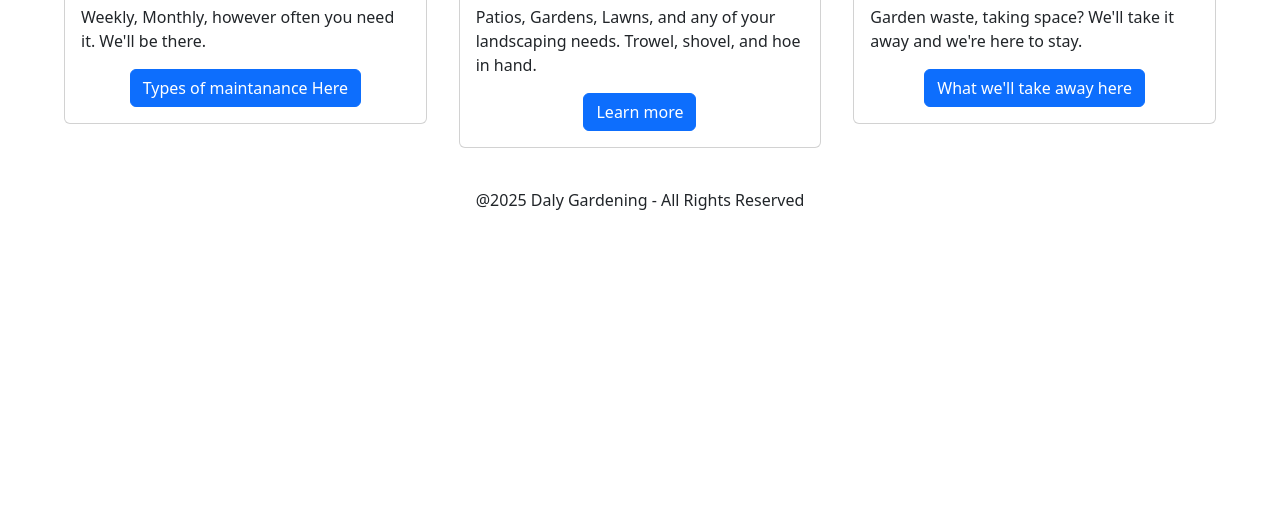
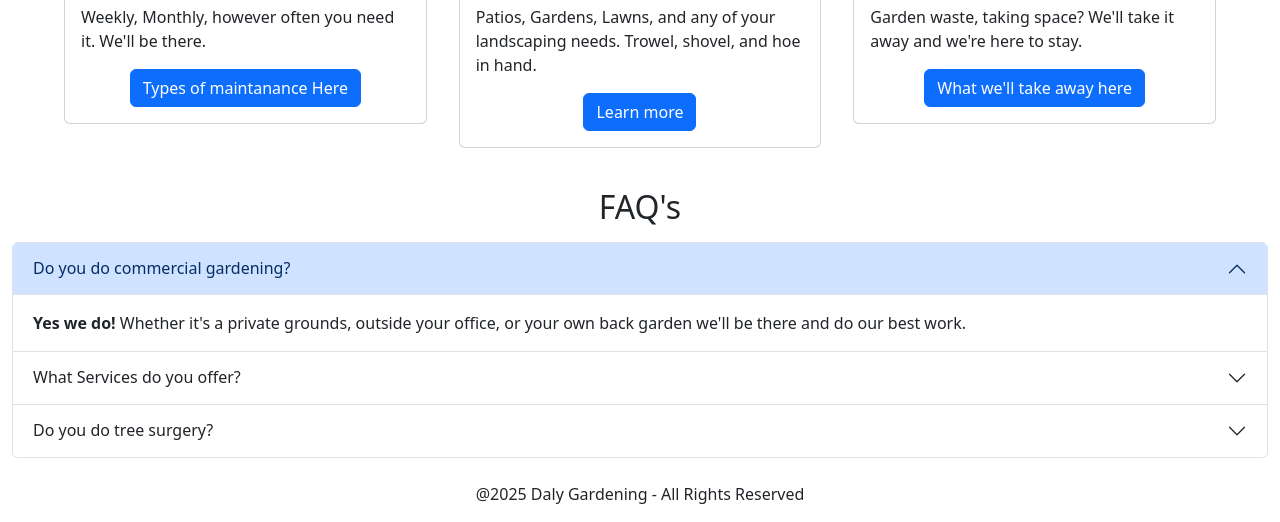
Before and after one commit to Jedidiah-1234/WebDesignUniProject, a plain HTML site: page index.html in a window 1280 px wide. Shown: the part 2086-2608 px from the top of the page. Before the commit the page ends 2314 px from the top, so only its background shows below. Drawn offline with nearby package versions, Linux system fonts and the light colour scheme.

Commit message:
FAQ Accordian Added

```diff
--- a/index.html
+++ b/index.html
@@ -131,7 +131,53 @@
                         </div>
                     </div>
                 </div>
+            </div>
+        </div>
 
+        <div class="container-fluid">
+            <div class="mt-4 mb-2 row text-center justify-content-center align-items-center">
+                <h2>FAQ's</h2>
+            </div>
+            <div class="row">
+                <div class="accordion" id="accordionQnA">
+                    <div class="accordion-item">
+                    <h2 class="accordion-header" id="headingOne">
+                        <button class="accordion-button" type="button" data-bs-toggle="collapse" data-bs-target="#collapseOne" aria-expanded="true" aria-controls="collapseOne">
+                        Do you do commercial gardening?
+                        </button>
+                    </h2>
+                    <div id="collapseOne" class="accordion-collapse collapse show" aria-labelledby="headingOne" data-bs-parent="#accordionQnA">
+                        <div class="accordion-body">
+                        <strong>Yes we do!</strong> Whether it's a private grounds, outside your office, or your own back garden we'll be there and do our best work.
+                        </div>
+                    </div>
+                    </div>
+                    <div class="accordion-item">
+                    <h2 class="accordion-header" id="headingTwo">
+                        <button class="accordion-button collapsed" type="button" data-bs-toggle="collapse" data-bs-target="#collapseTwo" aria-expanded="false" aria-controls="collapseTwo">
+                        What Services do you offer?
+                        </button>
+                    </h2>
+                    <div id="collapseTwo" class="accordion-collapse collapse" aria-labelledby="headingTwo" data-bs-parent="#accordionQnA">
+                        <div class="accordion-body">
+                        <strong>Commercial and Industrial.</strong> We can cut your grass, weed your lawn, trim your hedges and much more. For more information check out our <a hred="Services">Services Page</a> for more information.
+                        </div>
+                    </div>
+                    </div>
+                    <div class="accordion-item">
+                    <h2 class="accordion-header" id="headingThree">
+                        <button class="accordion-button collapsed" type="button" data-bs-toggle="collapse" data-bs-target="#collapseThree" aria-expanded="false" aria-controls="collapseThree">
+                            Do you do tree surgery?
+                        </button>
+                    </h2>
+                    <div id="collapseThree" class="accordion-collapse collapse" aria-labelledby="headingThree" data-bs-parent="#accordionQnA">
+                        <div class="accordion-body">
+                            <strong>Yes we do</strong>, we have specialised equipment to make sure your trees are in top shape, <a href="#">give us a call</a> or <a href="#">fill out our form</a> and we can give you a quote!
+                        </div>
+                    </div>
+                    </div>
+                </div>
+                </div>
             </div>
         </div>
 
```
